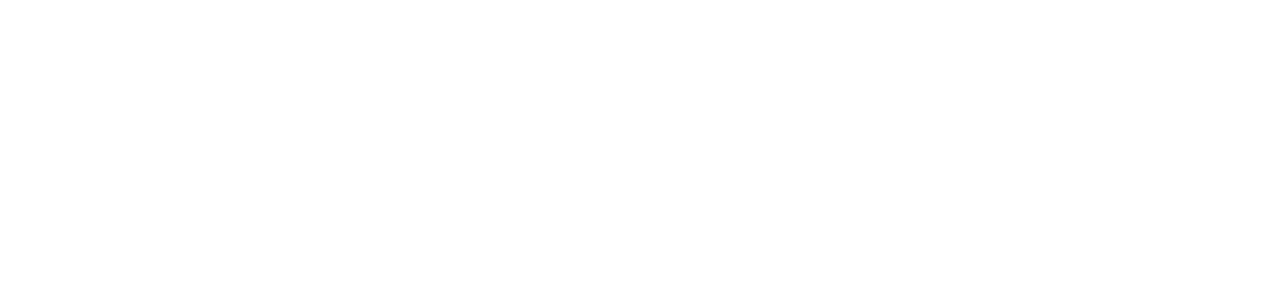
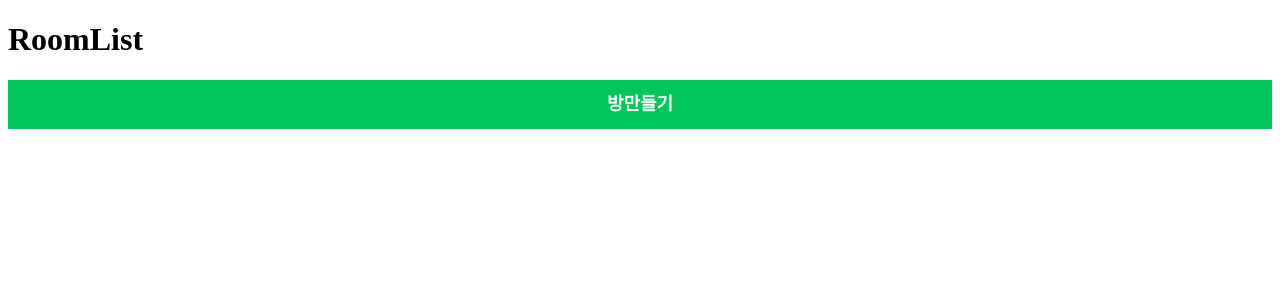
Before and after one commit to Hipzz1r/Hipzz1r, a React (Create React App) app in the folder front/: page /roomList in a window 1280 px wide. Before the commit this address had no page. Shown: the top 300 px of the page. Built offline with nearby package versions, Linux system fonts and the light colour scheme.

Commit message:
아 브랜치 까먹음

```diff
--- a/front/src/App.js
+++ b/front/src/App.js
@@ -1,6 +1,7 @@
 import React, { useState } from 'react';
 import { BrowserRouter, Routes, Route, Link } from 'react-router-dom';
 import Login from './Login';
+import RoomList from './RoomList';
 import UserSet from './UserSet';
 function App() {
   return (
@@ -9,6 +10,7 @@ function App() {
         <Routes>
           <Route path="/" element={<Login />} />
           <Route path="/setUser" element={<UserSet />} />
+          <Route path="/roomList" element={<RoomList />} />
         </Routes>
       </BrowserRouter>
     </div>
--- /dev/null
+++ b/front/src/Components/MakeRoom.js
@@ -0,0 +1,6 @@
+function MakeRoom() {
+  console.log('ho');
+  return <>여기서 방만들자능</>;
+}
+
+export default MakeRoom;
--- /dev/null
+++ b/front/src/RoomList.js
@@ -0,0 +1,53 @@
+import { useState } from 'react';
+import styled from 'styled-components';
+import Modal from './Components/Modal';
+
+const Title = styled.h1``;
+
+const Button = styled.div`
+  font-size: 18px;
+  font-weight: 700;
+  line-height: 49px;
+  display: block;
+  width: 100%;
+  height: 49px;
+  margin: 16px 0 7px;
+  cursor: pointer;
+  text-align: center;
+  color: #fff;
+  border: none;
+  border-radius: 0;
+  background-color: #03c75a;
+  ${({ disabled }) =>
+    disabled &&
+    `
+    background-color: #efefef;
+  `}
+`;
+
+const Input = styled.input`
+  position: relative;
+  overflow: hidden;
+  width: 100%;
+  height: 40px;
+  margin: 0 0 8px;
+  padding: 5px 39px 5px 11px;
+  border: solid 1px #dadada;
+  background: #fff;
+  box-sizing: border-box;
+`;
+
+function RoomList() {
+  const [makeRoom, setMakeRoom] = useState(false);
+  return (
+    <>
+      <Title>RoomList</Title>
+      <Button onClick={() => setMakeRoom((prev) => !prev)}>방만들기</Button>
+      {makeRoom && (
+        <Modal closeModal={() => setMakeRoom((prev) => !prev)}>asdasd</Modal>
+      )}
+    </>
+  );
+}
+
+export default RoomList;
```
Also changed, not shown: front/src/Components/ModalRoom.js (added, +46 -0 lines).
